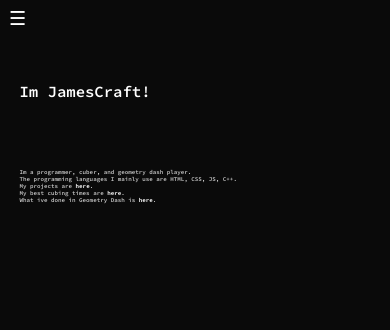
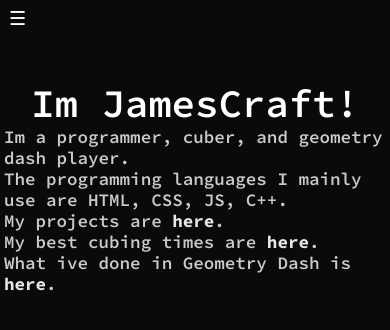
Before and after one commit to jamescc10/jamescc10.github.io, a plain HTML site: page about.html in a window 390 px wide. Drawn offline with Linux system fonts and the light colour scheme.

Commit message:
about mobile fix

```diff
--- a/css/about.css
+++ b/css/about.css
@@ -1,17 +1,5 @@
-.mainHeader {
-    font-size: 4vw;
-    margin-top: 10vh;
-    margin-left: 5vw;
-    position: absolute;
-}
-
 .mainBody {
-    font-size: 1.5vw;
-    line-height: 1.2;
     color: var(--main-txt-color-slightly-less-faded);
-    position: absolute;
-    margin-left: 5vw;
-    margin-top: 20vh;
 }
 
 .link {
@@ -23,3 +11,47 @@
 .link:visited {
     text-decoration: none;
 }
+
+.main {
+    margin: 0;
+    padding: 0;
+    width: 100vw;
+    height: 100vh;
+}
+
+@media screen and (min-width: 500px) { /* not phone / big screen */
+    .mainHeader {
+        font-size: 4vw;
+        margin-top: 10vh;
+        margin-left: 5vw;
+        position: absolute;
+    }
+
+    .mainBody {
+        font-size: 1.5vw;
+        line-height: 1.2;
+        position: absolute;
+        margin-left: 5vw;
+        margin-top: 20vh;
+    }
+}
+
+@media screen and (max-width: 500px) { /* if its under 500px its mobile or small screen */
+    .mainHeader {
+        font-size: 10vw;
+        text-align: center;
+        position: fixed;
+        width: 100%;
+        margin-top: 10vh;
+    }
+
+    .mainBody {
+        font-size: 4.5vw;
+        line-height: 1.2;
+        text-align: left;
+        position: fixed;
+        width: 100%;
+        margin-top: 15vh;
+        margin-left: 1vw;
+    }
+}
```
